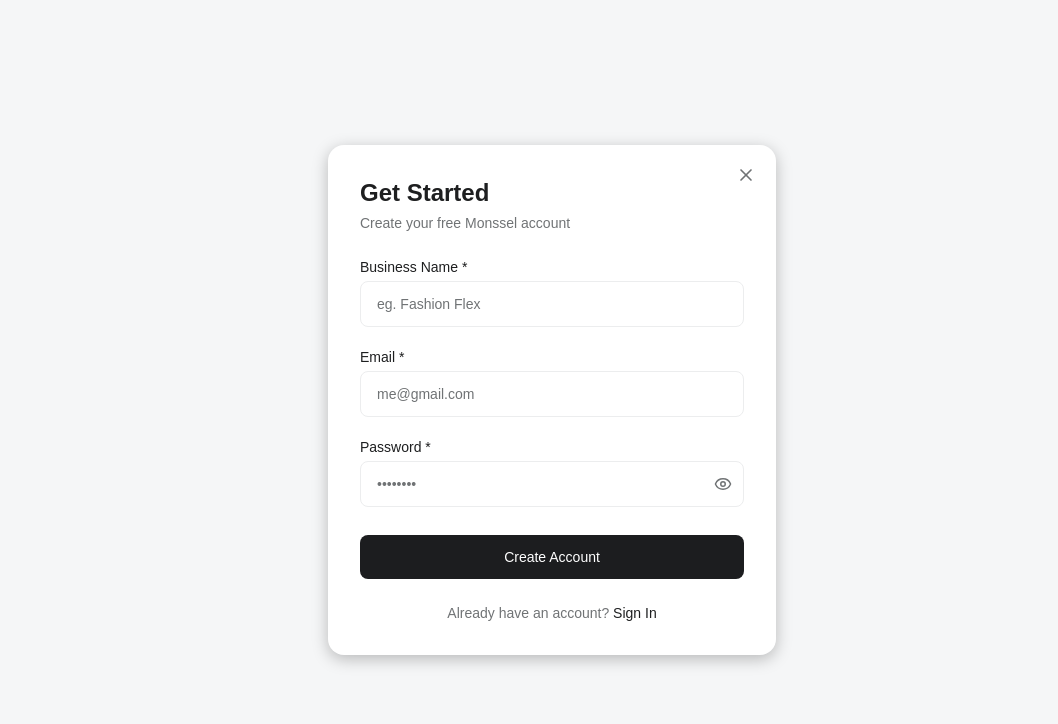
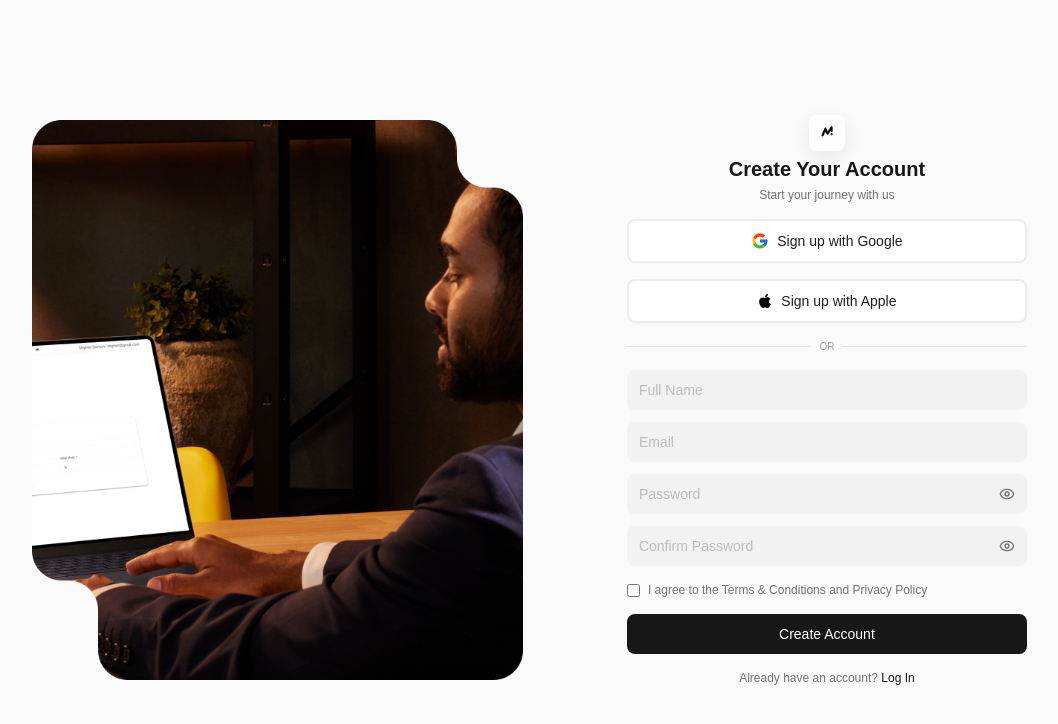
Before and after one commit to Kakka-tech/Monssel, a Next.js app: page /auth/signup in a window 1280 px wide. Shown: the top 724 px of the page, without its empty margins (88-1146 px from the left). Built offline with nearby package versions, Linux system fonts and the light colour scheme.

Commit message:
Implemented updated SignUp page

```diff
--- a/package.json
+++ b/package.json
@@ -15,6 +15,7 @@
     "next": "16.1.4",
     "react": "19.2.3",
     "react-dom": "19.2.3",
+    "react-icons": "^5.6.0",
     "recharts": "^3.7.0"
   },
   "devDependencies": {
--- /dev/null
+++ b/src/app/auth/(default)/layout.tsx
@@ -0,0 +1,31 @@
+import Container from "@/components/layout/Container";
+import Image from "next/image";
+
+export default function DefaultLayout({
+  children,
+}: {
+  children: React.ReactNode;
+}) {
+  return (
+    <div className="h-screen bg-[#FAFAFA] flex items-center justify-center px-6 overflow-hidden">
+      <div className="w-full max-w-7xl flex items-center gap-20">
+
+        <div className="hidden lg:block">
+          <Image
+            src="/images/auth-image.png"
+            alt="Auth"
+            width={540}
+            height={660}
+            priority
+            className="h-140 w-auto rounded-3xl object-cover"
+          />
+        </div>
+
+        <div className="w-full max-w-md py-6 flex items-center">
+          {children}
+        </div>
+
+      </div>
+    </div>
+  );
+}
--- /dev/null
+++ b/src/app/auth/(default)/signup/SignUp.tsx
@@ -0,0 +1,129 @@
+"use client";
+
+import Image from "next/image";
+import { useState } from "react";
+import { FcGoogle } from "react-icons/fc";
+import { FaApple } from "react-icons/fa";
+import { Eye, EyeOff } from "lucide-react";
+import Link from "next/link";
+
+export default function SignUp() {
+  const [loading, setLoading] = useState(false);
+
+  const [showPassword, setShowPassword] = useState(false);
+  const [showConfirmPassword, setShowConfirmPassword] = useState(false);
+
+  return (
+    <form className="w-full max-w-md mx-auto bg-transparent p-5 md:p-6 space-y-4">
+      <div className="text-center space-y-1">
+        <div className="w-9 h-9 flex items-center justify-center mx-auto rounded-lg border border-white/60 bg-white/70 backdrop-blur-sm shadow-[0_6px_18px_rgba(0,0,0,0.08)]">
+          <Image
+            src="/icons/logo.png"
+            alt="Logo"
+            width={20}
+            height={20}
+            className="object-contain"
+          />
+        </div>
+
+        <h1 className="text-xl font-semibold text-neutral-900">
+          Create Your Account
+        </h1>
+
+        <p className="text-xs text-neutral-500">Start your journey with us</p>
+      </div>
+
+      <button
+        type="button"
+        className="w-full flex items-center justify-center gap-2 border-2 border-[#1E1F2014] rounded-lg py-2.5 hover:bg-neutral-50 bg-white text-[#1E1F20] font-medium transition text-sm"
+      >
+        <FcGoogle size={18} />
+        Sign up with Google
+      </button>
+
+      <button
+        type="button"
+        className="w-full flex items-center justify-center gap-2 border-2 border-[#1E1F2014] rounded-lg py-2.5 hover:bg-neutral-50 bg-white transition text-[#1E1F20] font-medium text-sm"
+      >
+        <FaApple size={16} className="text-black" />
+        Sign up with Apple
+      </button>
+
+      <div className="flex items-center gap-2">
+        <hr className="flex-1 border-neutral-200" />
+        <span className="text-[10px] text-neutral-400">OR</span>
+        <hr className="flex-1 border-neutral-200" />
+      </div>
+
+      <div className="space-y-3">
+        <input
+          type="text"
+          placeholder="Full Name"
+          className="w-full text-black/50 placeholder:text-[#1E1F2040] rounded-lg px-3 py-2.5 text-sm focus:outline-none focus:ring-2 focus:ring-neutral-900 bg-[#F2F2F2]"
+        />
+
+        <input
+          type="email"
+          placeholder="Email"
+          className="w-full text-black/50 placeholder:text-[#1E1F2040] rounded-lg px-3 py-2.5 text-sm focus:outline-none focus:ring-2 focus:ring-neutral-900 bg-[#F2F2F2]"
+        />
+
+        {/* Password */}
+        <div className="relative">
+          <input
+            type={showPassword ? "text" : "password"}
+            placeholder="Password"
+            className="w-full text-black/50 placeholder:text-[#1E1F2040] rounded-lg px-3 py-2.5 pr-10 text-sm focus:outline-none focus:ring-2 focus:ring-neutral-900 bg-[#F2F2F2]"
+          />
+
+          <button
+            type="button"
+            onClick={() => setShowPassword(!showPassword)}
+            className="absolute right-3 top-1/2 -translate-y-1/2 text-neutral-500 hover:text-neutral-700"
+          >
+            {showPassword ? <EyeOff size={16} /> : <Eye size={16} />}
+          </button>
+        </div>
+
+        {/* Confirm Password */}
+        <div className="relative">
+          <input
+            type={showConfirmPassword ? "text" : "password"}
+            placeholder="Confirm Password"
+            className="w-full text-black/50 placeholder:text-[#1E1F2040] rounded-lg px-3 py-2.5 pr-10 text-sm focus:outline-none focus:ring-2 focus:ring-neutral-900 bg-[#F2F2F2]"
+          />
+
+          <button
+            type="button"
+            onClick={() => setShowConfirmPassword(!showConfirmPassword)}
+            className="absolute right-3 top-1/2 -translate-y-1/2 text-neutral-500 hover:text-neutral-700"
+          >
+            {showConfirmPassword ? <EyeOff size={16} /> : <Eye size={16} />}
+          </button>
+        </div>
+      </div>
+
+      <label className="flex items-start gap-2 text-xs text-neutral-500">
+        <input type="checkbox" className="mt-0.5" />
+        I agree to the Terms & Conditions and Privacy Policy
+      </label>
+
+      <button
+        type="submit"
+        className="w-full bg-neutral-900 text-white py-2.5 rounded-lg hover:bg-black transition text-sm"
+      >
+        {loading ? "Creating Account..." : "Create Account"}
+      </button>
+
+      <p className="text-center text-xs text-neutral-500">
+        Already have an account?{" "}
+        <Link
+          href="/auth/login"
+          className="font-medium text-neutral-900 hover:underline"
+        >
+          Log In
+        </Link>
+      </p>
+    </form>
+  );
+}
--- a/src/app/auth/(default)/signup/SignUpForm.tsx
+++ /dev/null
@@ -1,93 +0,0 @@
-"use client";
-
-import Link from "next/link";
-import { X, Eye, EyeOff } from "lucide-react";
-import { useState } from "react";
-
-export default function SignUpForm() {
-  const [showPassword, setShowPassword] = useState(false);
-
-  return (
-    <section className="flex min-h-screen w-full flex-col items-center justify-center bg-[#f5f6f7] px-4">
-      <div className="relative w-full max-w-md rounded-2xl bg-white p-8 shadow-[0_4px_16px_0_rgba(0,0,0,0.25)]">
-        <button
-          className="absolute right-5 top-5 text-[#707375] hover:text-gray-600"
-          aria-label="Close"
-        >
-          <X size={20} />
-        </button>
-
-        <h1 className="text-2xl font-semibold text-[#1E1F20]">Get Started</h1>
-        <p className="mt-1 text-sm text-[#707375]">
-          Create your free Monssel account
-        </p>
-
-        <form className="mt-6 space-y-5">
-          <div>
-            <label className="mb-1 block text-sm font-medium text-[#1E1F20]">
-              Business Name *
-            </label>
-            <input
-              type="text"
-              placeholder="eg. Fashion Flex"
-              className="w-full rounded-lg border border-[#ECEDEE] px-4 py-3 text-sm outline-none transition focus:border-gray-400 placeholder:text-[#707375] text-[#1E1F20]"
-            />
-          </div>
-
-          <div>
-            <label className="mb-1 block text-sm font-medium text-[#1E1F20]">
-              Email *
-            </label>
-            <input
-              type="email"
-              placeholder="me@gmail.com"
-              className="w-full rounded-lg border border-[#ECEDEE] px-4 py-3 text-sm outline-none transition focus:border-gray-400 placeholder:text-[#707375] text-[#1E1F20]"
-            />
-          </div>
-
-          <div>
-            <label className="mb-1 block text-sm font-medium text-[#1E1F20]">
-              Password *
-            </label>
-
-            <div className="relative">
-              <input
-                type={showPassword ? "text" : "password"}
-                placeholder="••••••••"
-                className="w-full rounded-lg border border-[#ECEDEE] px-4 py-3 pr-10 text-sm outline-none transition focus:border-gray-400 placeholder:text-[#707375] text-[#1E1F20]"
-              />
-
-              <button
-                type="button"
-                onClick={() => setShowPassword(!showPassword)}
-                className="absolute right-3 top-1/2 -translate-y-1/2 text-[#707375] hover:text-[#1E1F20]"
-                aria-label={showPassword ? "Hide password" : "Show password"}
-              >
-                {showPassword ?
-                  <EyeOff size={18} />
-                : <Eye size={18} />}
-              </button>
-            </div>
-          </div>
-
-          <button
-            type="submit"
-            className="mt-2 w-full rounded-lg bg-[#1c1d1f] py-3 text-sm font-medium text-white transition hover:bg-black"
-          >
-            Create Account
-          </button>
-        </form>
-
-        <p className="mt-6 text-center text-sm text-[#707375]">
-          Already have an account?{" "}
-          <Link
-            href="/auth/login"
-            className="font-medium text-[#1E1F20] hover:underline"
-          >
-            Sign In
-          </Link>
-        </p>
-      </div>
-    </section>
-  );
-}
--- a/src/app/auth/(default)/signup/page.tsx
+++ b/src/app/auth/(default)/signup/page.tsx
@@ -1,5 +1,5 @@
-import SignUpForm from "./SignUpForm";
+import SignUp from "./SignUp";
 
 export default function SignUpPage() {
-    return <SignUpForm />;
+  return <SignUp />;
 }
--- a/src/app/auth/layout.tsx
+++ b/src/app/auth/layout.tsx
@@ -6,7 +6,7 @@ export default function AuthLayout({
   children: React.ReactNode;
 }) {
   return (
-    <section className="flex min-h-screen w-full items-center justify-center bg-[#f5f6f7] px-4">
+    <section className="flex min-h-screen w-full items-center justify-center bg-[#FAFAFA] px-4">
       <Container>{children}</Container>
     </section>
   );
```
Also changed, not shown: 1 other file (tests, documents, lock files or other folders).
